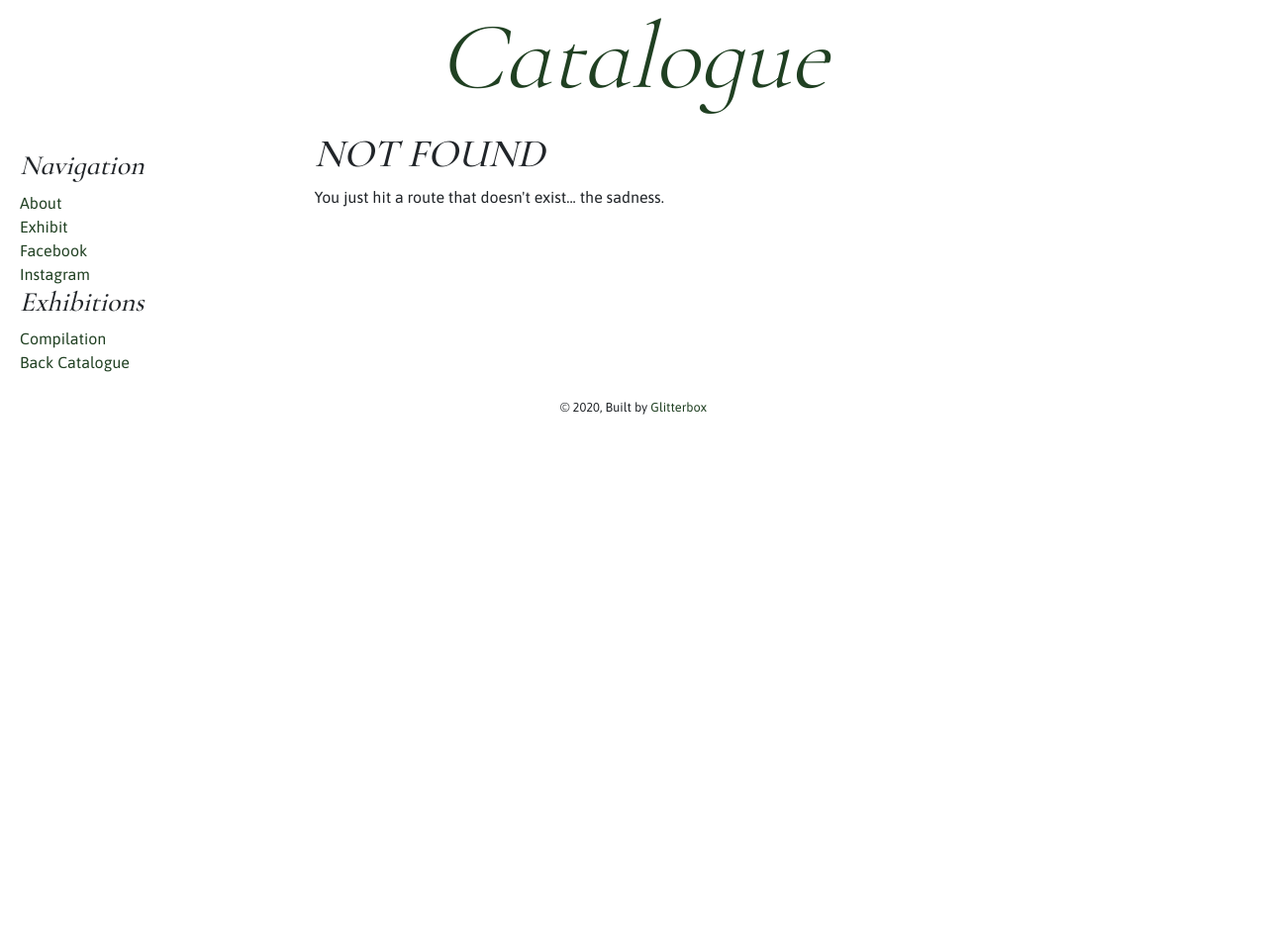
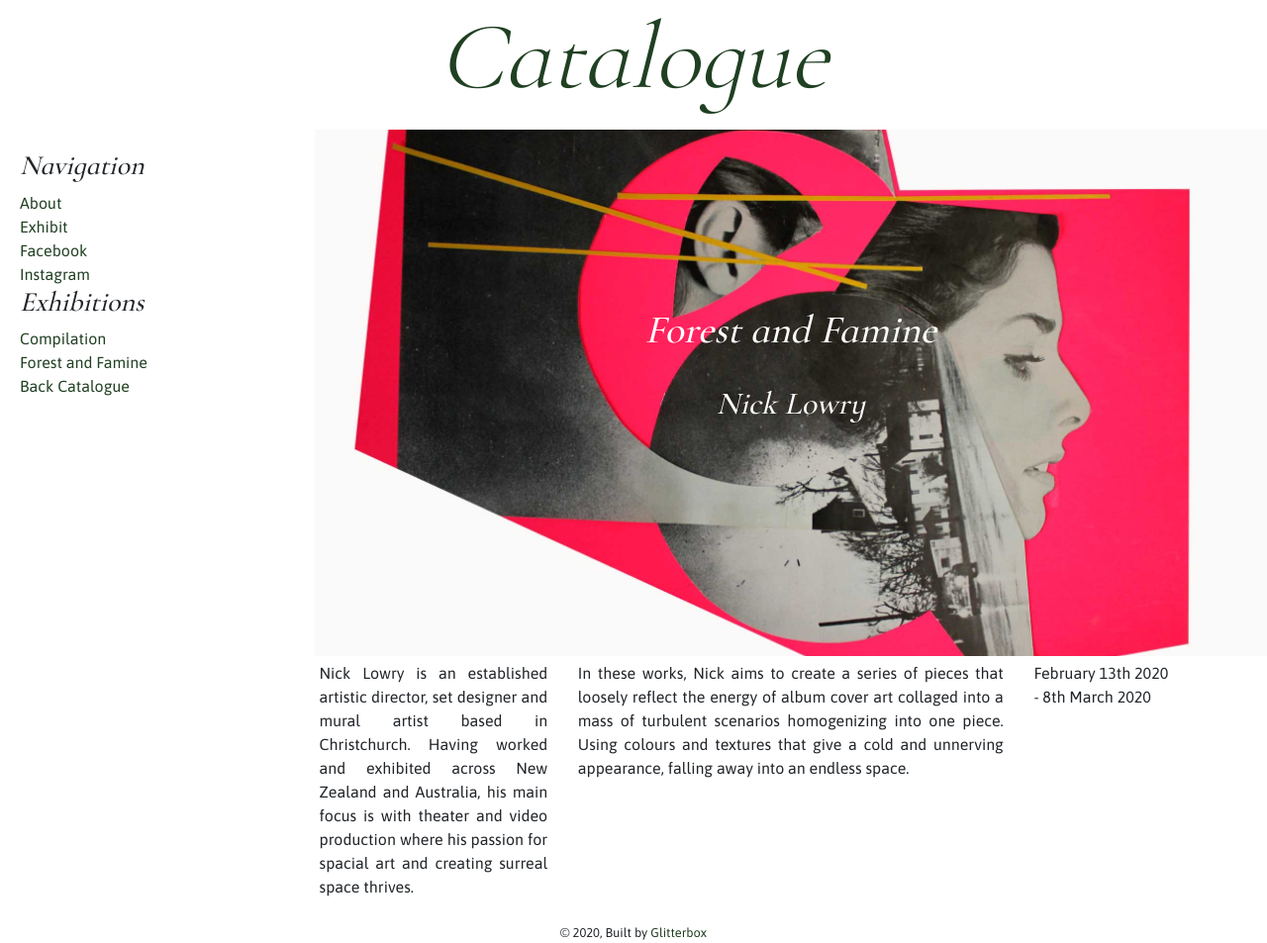
Before and after one commit to jenkshields/catalogue-site, a Gatsby site: page /exhibitions/forest-famine in a window 1280 px wide. Before the commit this address had no page. Shown: the whole page at 99% size. Before the commit the page ends 800 px from the top, so only its background shows below. Built offline with nearby package versions, Linux system fonts and the light colour scheme; Gatsby itself is replaced by a stand-in of ours.

Commit message:
added Forest and Famine

```diff
--- a/gatsby-config.js
+++ b/gatsby-config.js
@@ -25,7 +25,7 @@ module.exports = {
         background_color: `#663399`,
         theme_color: `#663399`,
         display: `minimal-ui`,
-        icon: `src/images/gatsby-icon.png`, // This path is relative to the root of the site.
+        icon: `src/images/favicon.png`, // This path is relative to the root of the site.
       },
     },
     // this (optional) plugin enables Progressive Web App + Offline functionality
--- /dev/null
+++ b/src/components/forest-famine.js
@@ -0,0 +1,24 @@
+import React from "react"
+import styles from "./forest-famine.module.scss"
+
+const ForestAndFamine = () => (
+    <div className={styles.grid}>
+        <div className={styles.imageGrid}>
+            <div className={styles.title}>
+                <h1>Forest and Famine</h1>
+                <br /><h2>Nick Lowry</h2>
+            </div>
+        </div>
+        <div className={styles.bio}>
+            <p>Nick Lowry is an established artistic director, set designer and mural artist based in Christchurch. Having worked and exhibited across New Zealand and Australia, his main focus is with theater and video production where his passion for spacial art and creating surreal space thrives.</p>
+        </div>
+        <div className={styles.statement}>
+            <p>In these works, Nick aims to create a series of pieces that loosely reflect the energy of album cover art collaged into a mass of turbulent scenarios homogenizing into one piece. Using colours and textures that give a cold and unnerving appearance, falling away into an endless space.</p>
+        </div>
+        <div className={styles.date}>
+            <p>February 13th 2020 <br />- 8th March 2020</p>
+        </div>
+    </div>
+)
+
+export default ForestAndFamine;
--- /dev/null
+++ b/src/components/forest-famine.module.scss
@@ -0,0 +1,78 @@
+@import "./src/styles/custom.scss";
+
+.grid {
+    display: grid;
+    grid-template-columns: 0.5fr 1fr 0.5fr;
+    grid-template-rows: 1fr 1fr 1fr;
+    // width: 90vw;
+    // height: 60vw;
+}
+
+.imageGrid {
+    display: grid;
+    grid-template-columns: 0.5fr 1fr 0.5fr;
+    grid-template-rows: 1fr 1fr 1fr;
+    background:
+        url(../images/ff-bg.jpg);
+    background-position: center;
+    background-size: cover;
+    background-repeat: no-repeat;
+    grid-column: 1 / -1;
+    grid-row: 1 / 3;
+}
+
+.title {
+    grid-column: 2 / 3;
+    grid-row: 2 / 3;
+    color: #fff;
+    text-align: center;
+}
+
+.bio {
+    grid-column: 2/3;
+    grid-row: 3/4;
+    text-align: left;
+    padding: 5px;
+}
+
+.statement {
+    grid-column: 2/3;
+    grid-row: 4/5;
+    text-align: left;
+    padding-top: 5px;
+    padding-bottom: 5px;
+    padding-left: 2vw;
+    padding-right: 2vw;
+}
+
+.date {
+    grid-column: 2/3;
+    grid-row: 5/6;
+    text-align: left;
+    padding: 5px;
+}
+
+@media only screen and (min-width: 800px) {
+    .grid {
+        // width: 70vw;
+        // height: 50vw;
+    }
+
+    .bio {
+        grid-column: 1/2;
+        grid-row: 3/4;
+        text-align: justify;
+    }
+
+    .statement {
+        grid-column: 2/3;
+        grid-row: 3/4;
+        text-align: justify;
+    }
+
+    .date {
+        grid-column: 3/3;
+        grid-row: 3/3;
+        text-align: justify;
+    }
+}
--- a/src/components/page-list.js
+++ b/src/components/page-list.js
@@ -11,6 +11,7 @@ const PageList = () => (
         <a href="https://instagram.com/catalogue.chch" className={styles.instagram}>Instagram</a>
         <h3 className={styles.exhibitions}>Exhibitions</h3>
         <Link to="/exhibitions/compilation" className={styles.compilation}>Compilation</Link>
+        <Link to="/exhibitions/forest-famine" className={styles.forestFamine}>Forest and Famine</Link>
         <Link to="/exhibitions/back-catalogue" className={styles.backCatalogue}>Back Catalogue</Link>
 
     </div>
--- a/src/components/page-list.module.scss
+++ b/src/components/page-list.module.scss
@@ -40,9 +40,14 @@
     grid-column: 1;
 }
 
+.forestFamine {
+    grid-row: 4;
+    grid-column: 2;
+}
+
 .back-catalogue {
     grid-row: 4;
-    grid-column: 2;
+    grid-column: 3;
 }
 
 @media only screen and (min-width: 800px) {
@@ -73,8 +78,13 @@
         grid-row: 7;
     }
 
-    .back-catalogue {
+    .forestFamine {
         grid-row: 8;
         grid-column: 1;
     }
+
+    .back-catalogue {
+        grid-row: 9;
+        grid-column: 1;
+    }
 }
--- a/src/pages/exhibitions/compilation.js
+++ b/src/pages/exhibitions/compilation.js
@@ -2,11 +2,15 @@ import React from "react"
 
 import Layout from "../../components/layout"
 import Compilation from "../../components/compilation"
+import SEO from "../../components/seo"
 
 const CompilationPage = () => (
+    <>
+    <SEO title="Compilation" />
     <Layout>
         <Compilation/>
     </Layout>
+    </>
 )
 
 export default CompilationPage
--- /dev/null
+++ b/src/pages/exhibitions/forest-famine.js
@@ -0,0 +1,16 @@
+import React from "react"
+
+import Layout from "../../components/layout"
+import ForestAndFamine from "../../components/forest-famine"
+import SEO from "../../components/seo"
+
+const ForestFaminePage = () => (
+    <>
+    <SEO title="Forest and Famine" />
+    <Layout>
+        <ForestAndFamine/>
+    </Layout>
+    </>
+)
+
+export default ForestFaminePage
--- a/src/pages/index.js
+++ b/src/pages/index.js
@@ -2,13 +2,13 @@ import React from "react"
 
 import Layout from "../components/layout"
 import SEO from "../components/seo"
-import Compilation from "../components/compilation"
+import ForestAndFamine from "../components/forest-famine"
 
 const IndexPage = () => (
   <>
   <SEO title="Catalogue"/>
   <Layout>
-    <Compilation />
+    <ForestAndFamine />
   </Layout>
   </>
 )
```
Also changed, not shown: src/images/favicon.png (added), src/images/ff-bg.jpg (added), src/images/gatsby-astronaut.png (deleted), src/images/gatsby-icon.png (deleted).
